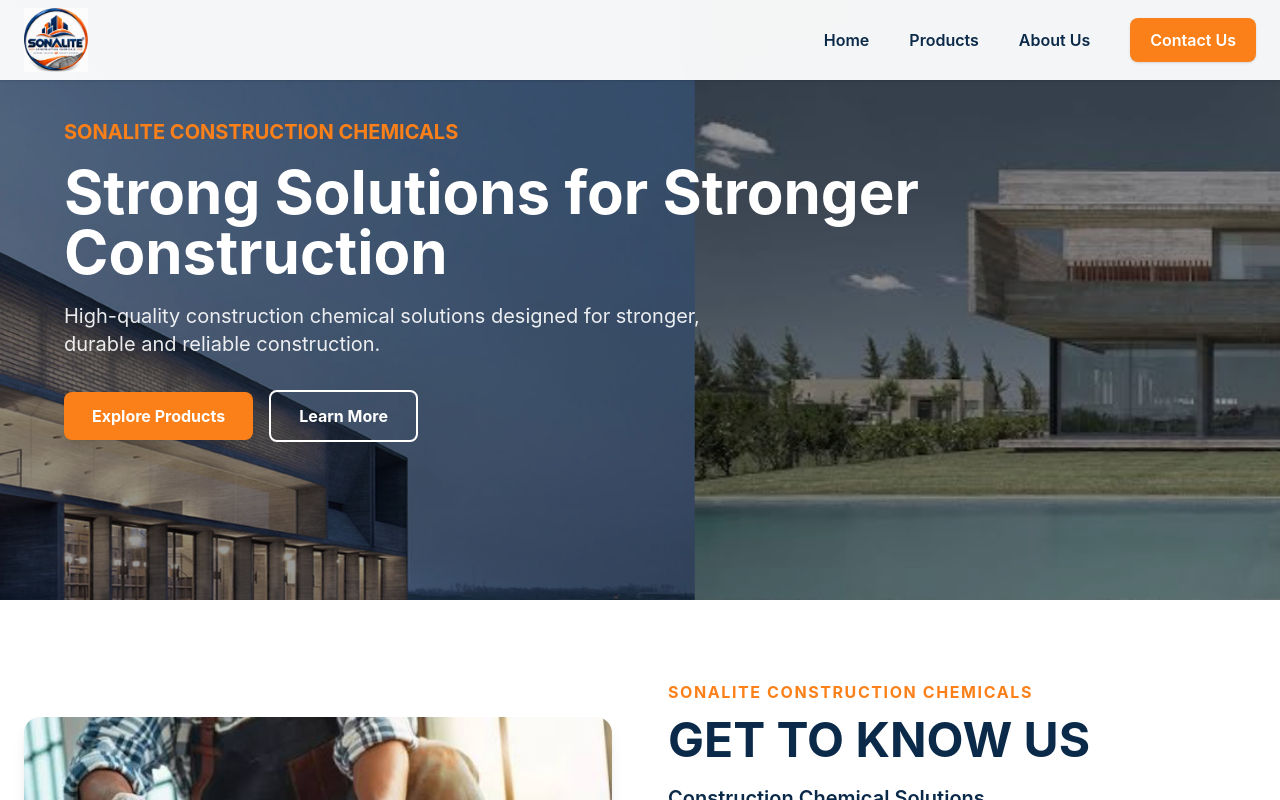
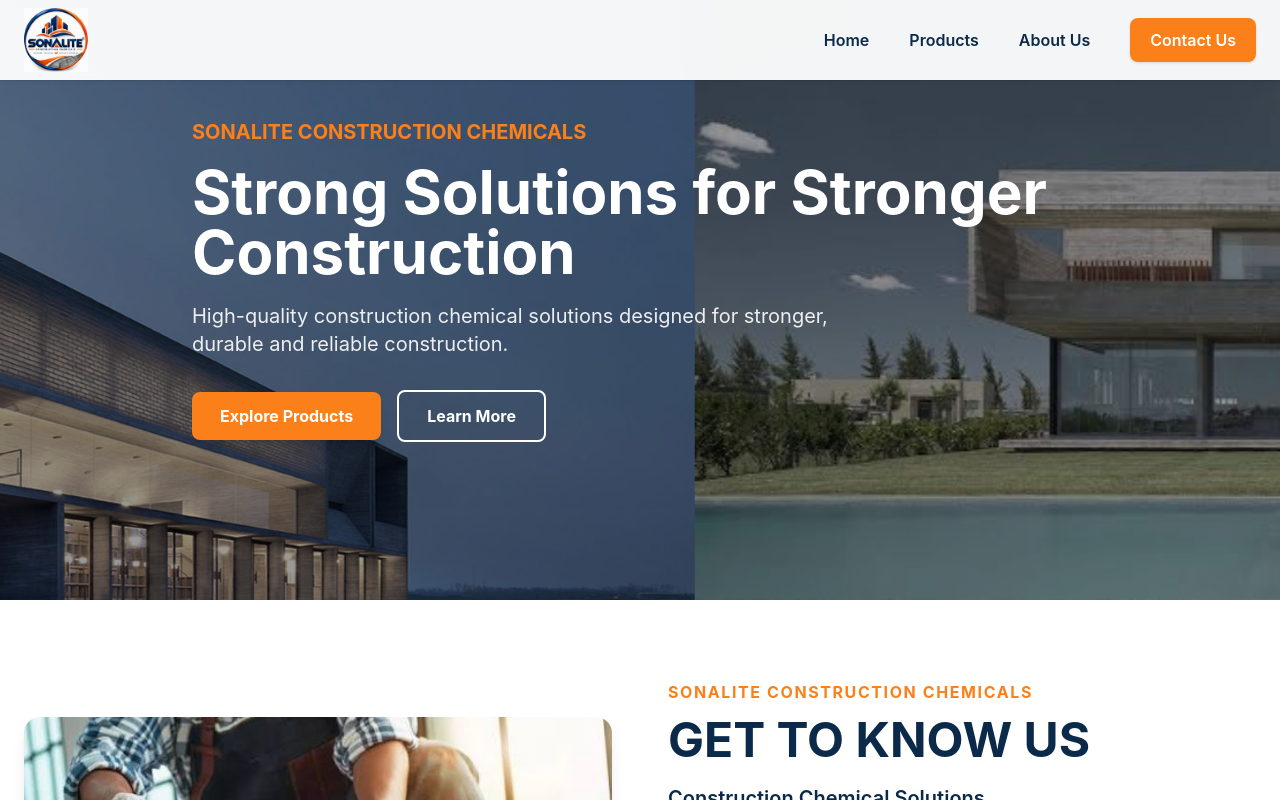
Before and after one commit to Vishal637-ux/Sonalite1, a React (Vite) app: page / in a window 1280 px wide. Shown: the top 800 px of the page. Built offline with nearby package versions, Linux system fonts and the light colour scheme.

Commit message:
Fix hero section mobile alignment

```diff
--- a/src/components/Herosection.jsx
+++ b/src/components/Herosection.jsx
@@ -46,7 +46,7 @@
       <div className="absolute inset-0 bg-black/40"></div>
 
       {/* Hero Content */}
-      <div className="relative z-10 flex items-center min-h-[500px] md:min-h-[600px] px-6 md:px-16">
+      <div className="relative z-10 flex items-center justify-center min-h-[500px] md:min-h-[600px] px-6 md:px-16">
         <div className="w-full max-w-4xl space-y-1 pb-10">
           <p className="text-[#FC8019] text-xl font-bold mb-4">
             SONALITE CONSTRUCTION CHEMICALS
```
